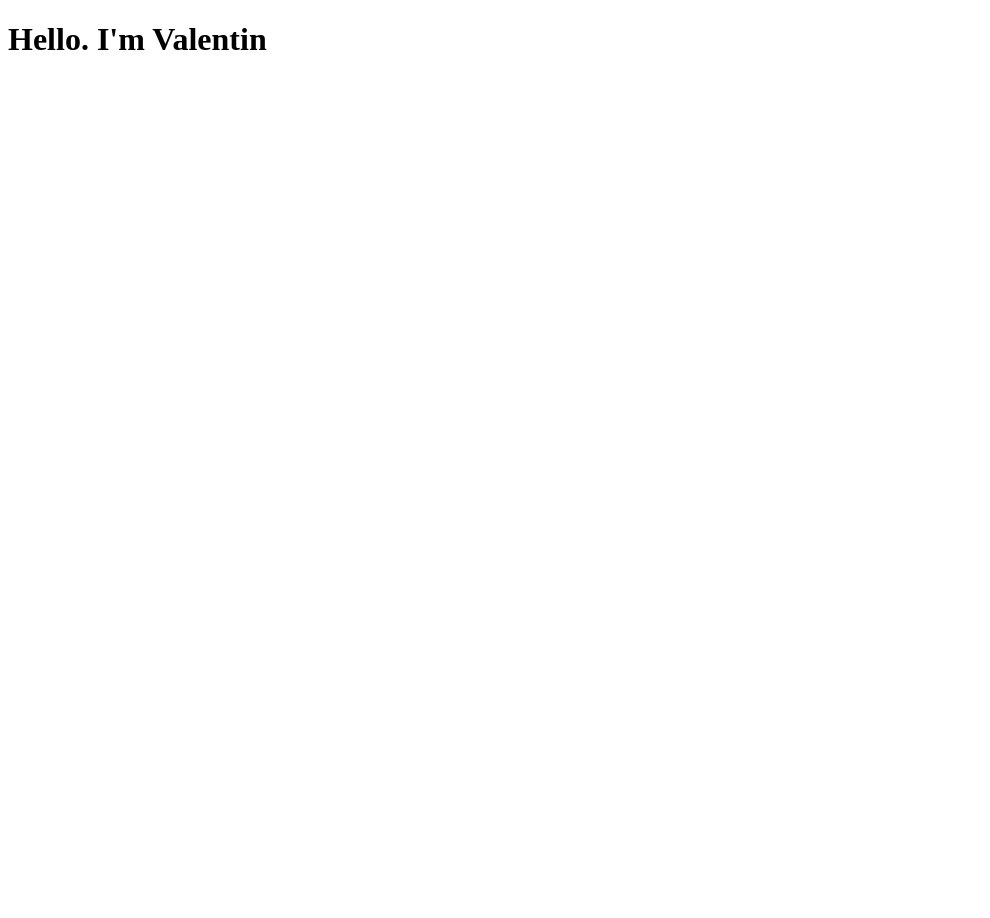
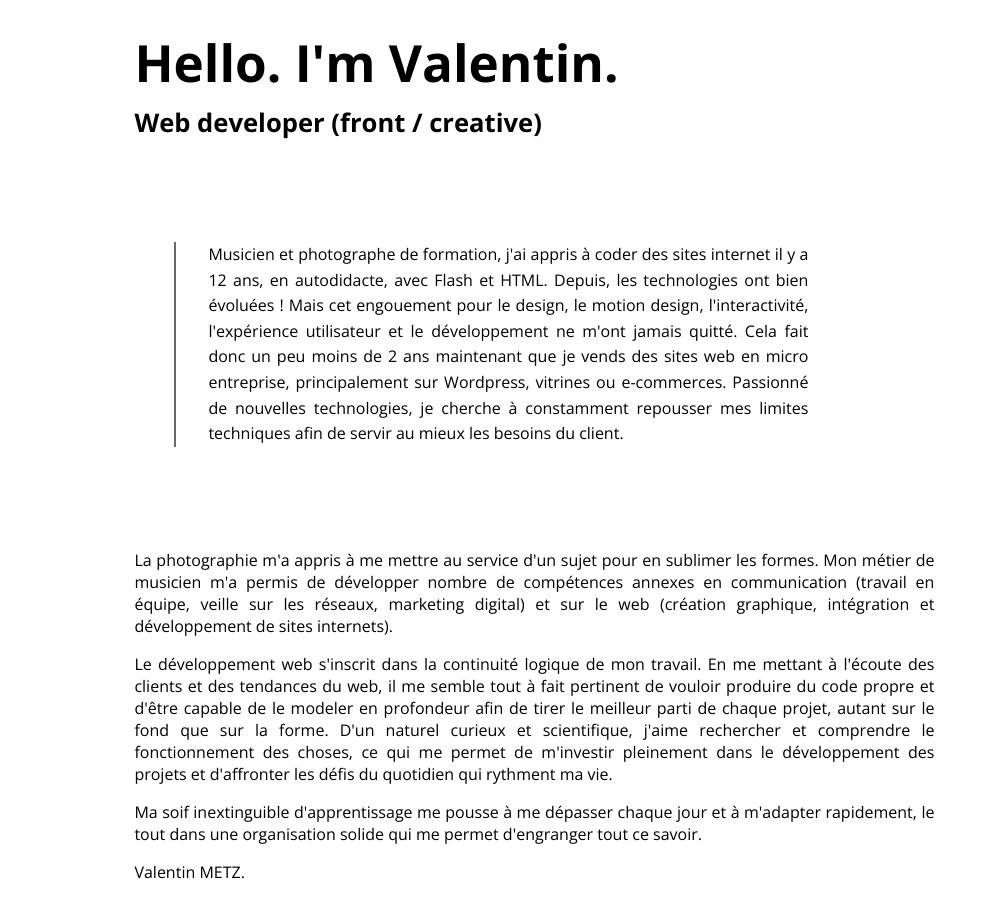
Before and after one commit to valsauvage/01-Online-CV, a plain HTML site: page index.html in a window 1280 px wide. Shown: the whole page, without its empty margins (0-990 px from the left). Before the commit the page ends 800 px from the top, so only its background shows below. Drawn offline with nearby package versions, Linux system fonts and the light colour scheme.

Commit message:
Update index + css

```diff
--- a/index.html
+++ b/index.html
@@ -5,9 +5,60 @@
     <meta http-equiv="X-UA-Compatible" content="IE=edge">
     <meta name="viewport" content="width=device-width, initial-scale=1.0">
     <link rel="stylesheet" href="main.css">
+
+    <link rel="preconnect" href="https://fonts.gstatic.com">
+    <link href="https://fonts.googleapis.com/css2?family=Open+Sans:ital,wght@0,300;0,400;0,700;0,800;1,300;1,400;1,700;1,800&display=swap" rel="stylesheet">
+
     <title>My online Curriculum Vitae</title>
 </head>
 <body>
-    <h1>Hello. I'm Valentin</h1>
+    <header>
+        <nav>
+
+        </nav>
+    </header>
+
+    <div id="page">
+        <section>
+            <h1>Hello. I'm Valentin.</h1>
+            <h2>Web developer (front / creative)</h2>
+        </section>
+
+        <section>
+            <blockquote>
+            Musicien et photographe de formation, j'ai appris à coder des sites internet il y a 12 ans, en autodidacte,
+            avec Flash et HTML. Depuis, les technologies ont bien évoluées ! Mais cet engouement pour le design, le motion design,
+            l'interactivité, l'expérience utilisateur et le développement ne m'ont jamais quitté. Cela fait donc un peu moins de 2 ans
+            maintenant que je vends des sites web en micro entreprise, principalement sur Wordpress, vitrines ou e-commerces. Passionné
+            de nouvelles technologies, je cherche à constamment repousser mes limites techniques afin de servir au mieux les besoins du client.
+            </blockquote>
+        </section>
+
+        <section>
+            <p>
+                La photographie m'a appris à me mettre au service d'un sujet pour en sublimer les formes. Mon métier de musicien m'a
+                permis de développer nombre de compétences annexes en communication (travail en équipe, veille sur les réseaux, marketing
+                digital) et sur le web (création graphique, intégration et développement de sites internets).
+            </p>
+            <p>
+                Le développement web s'inscrit dans la continuité logique de mon travail. En me mettant à l'écoute des clients et des tendances
+                du web, il me semble tout à fait pertinent de vouloir produire du code propre et d'être capable de le modeler en profondeur
+                afin de tirer le meilleur parti de chaque projet, autant sur le fond que sur la forme. D'un naturel curieux et scientifique,
+                j'aime rechercher et comprendre le fonctionnement des choses, ce qui me permet de m'investir pleinement dans le développement
+                des projets et d'affronter les défis du quotidien qui rythment ma vie.
+            </p>
+            <p>
+                Ma soif inextinguible d'apprentissage me pousse à me dépasser chaque jour et à m'adapter rapidement, le tout dans une organisation
+                solide qui me permet d'engranger tout ce savoir.
+            </p>
+            <p id="signature">
+                Valentin METZ.
+            </p>
+        </section>
+    </div>
+
+    <footer>
+
+    </footer>
 </body>
 </html>
--- a/main.css
+++ b/main.css
@@ -0,0 +1,31 @@
+body {
+    font-family: 'Open Sans', Georgia, sans-serif;
+    text-align: justify;
+}
+#page {
+    width: 80%;
+    margin: auto;
+}
+section {
+    margin-bottom: 6.4em;
+}
+blockquote {
+    max-width: 600px;
+    line-height: 1.6em;
+    padding-left: 32px;
+    border-left: 2px solid dimgray;
+}
+p {
+    max-width: 800px;
+}
+h1 {
+    font-size: 3.2em;
+    margin-bottom: 0;
+    line-height: 0.8;
+}
+h2 {
+    font-size: 1.6em;
+}
+h3 {
+    font-size: 0.8em;
+}
```
